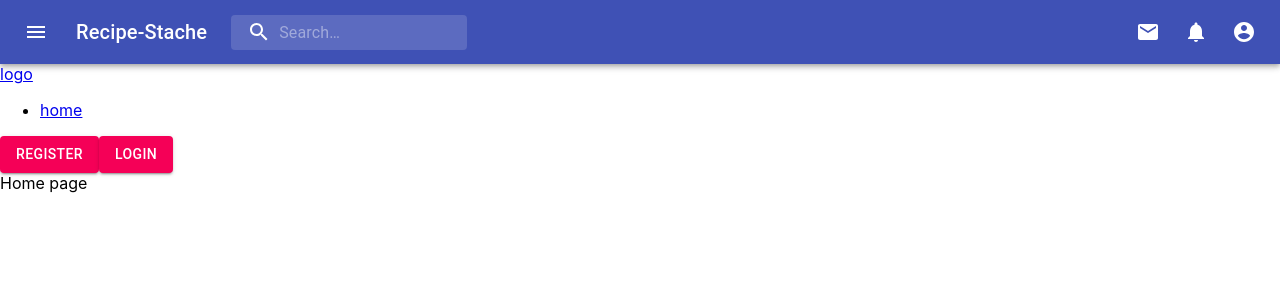
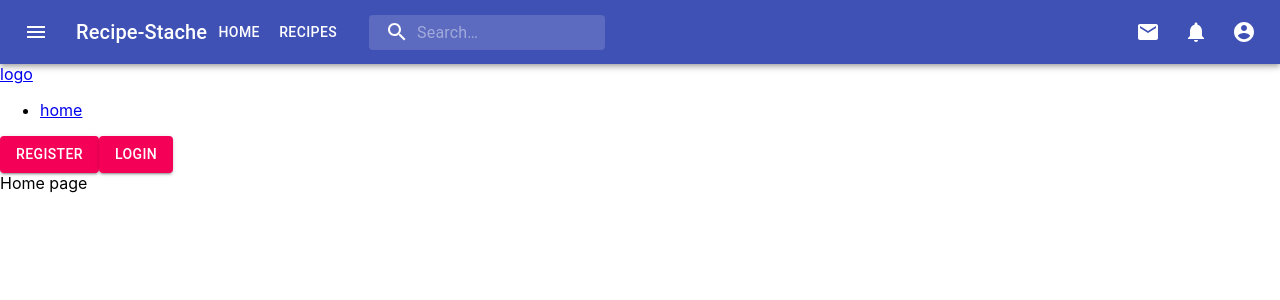
Before and after one commit to joshua-montanari/recipe-stache, a React (Create React App) app in the folder Client/: page / in a window 1280 px wide. Shown: the top 300 px of the page. Built offline with nearby package versions, Linux system fonts and the light colour scheme; no server answers.

Commit message:
added nav bar items

```diff
--- a/Client/src/Components/Navbar/AppBar.js
+++ b/Client/src/Components/Navbar/AppBar.js
@@ -6,6 +6,7 @@ import IconButton from '@material-ui/core/IconButton';
 import Typography from '@material-ui/core/Typography';
 import InputBase from '@material-ui/core/InputBase';
 import Badge from '@material-ui/core/Badge';
+import Button from '@material-ui/core/Button';
 import MenuItem from '@material-ui/core/MenuItem';
 import Menu from '@material-ui/core/Menu';
 import MenuIcon from '@material-ui/icons/Menu';
@@ -230,6 +231,8 @@ export default function PrimarySearchAppBar() {
           <Typography className={classes.title, classes.pointer} variant="h6" noWrap onClick={handleHomePage}>
             Recipe-Stache
           </Typography>
+          <Button color="inherit" onClick={handleHomePage}>Home</Button>
+          <Button color="inherit">Recipes</Button>
           <div className={classes.search}>
             <div className={classes.searchIcon}>
               <SearchIcon />
```
